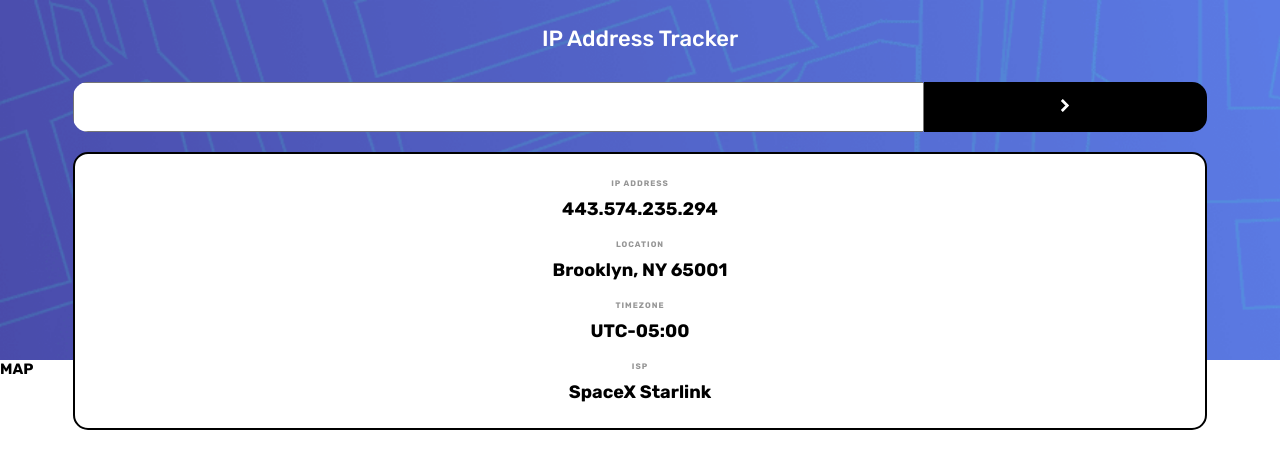
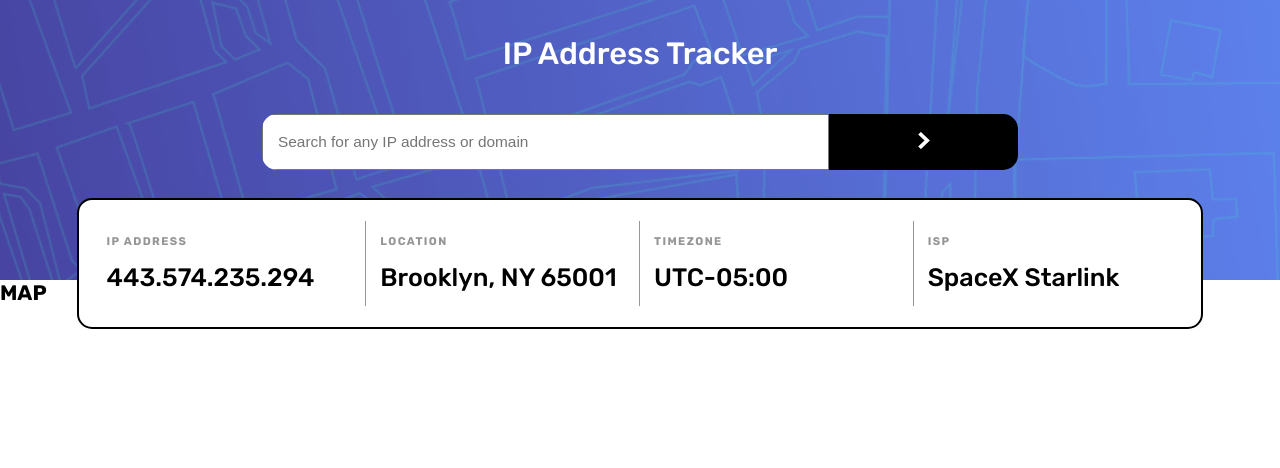
Before and after one commit to David-Henery4/IP-Address-Tracker, a React (Create React App) app: page / in a window 1280 px wide. Shown: the top 468 px of the page. Built offline with nearby package versions, Linux system fonts and the light colour scheme.

Commit message:
responsive header ui

```diff
--- a/src/components/Input.js
+++ b/src/components/Input.js
@@ -3,7 +3,7 @@ import Yes from "../images/icon-arrow.svg"
 const Input = () => {
   return (
     <div className="input-container">
-      <input type="text" className="input__search input" />
+      <input type="text" placeholder='Search for any IP address or domain' className="input__search input" />
       <button className="input__button input">
         <img src={Yes} alt="" />
       </button>
--- a/src/sass/abstracts/_mixins.scss
+++ b/src/sass/abstracts/_mixins.scss
@@ -0,0 +1,21 @@
+
+@mixin respon ($breakpoint) {
+    @if $breakpoint == tab {
+        // 46.25em = 740px
+        // 45.93em = 735px
+        //44.68em = 715px
+        @media (min-width: 44.68em){
+            @content
+        }
+    };
+    @if $breakpoint == lapsml {
+        @media (min-width: 63.75em) { // 1020px
+            @content
+        }
+    };
+    @if $breakpoint == laplg {
+        @media (min-width: 78.12em) { // 1250px
+            @content
+        }
+    };
+};
--- a/src/sass/base/_base.scss
+++ b/src/sass/base/_base.scss
@@ -8,4 +8,11 @@
 
 html{
     font-size: 62.5%; // default 10px = 1rem
+    // 68.7% = 11px
+    @include respon (tab){
+        font-size: 75%; // 12px = 1rem
+    }
+    @include respon (laplg){
+        font-size: 87.5%; // 14px = 1rem
+    }
 }
--- a/src/sass/components/_display.scss
+++ b/src/sass/components/_display.scss
@@ -1,17 +1,22 @@
 .display{
     width: 90%;
-    // height: 20rem;
     background-color: $fontColorWhite;
     border-radius: 15px;
-    padding: 2.5rem 2rem;
-    display: flex;
-    gap: 2rem;
-    flex-direction: column;
-    justify-content: space-evenly;
-    align-items: center;
+    padding: 1.5rem 1rem;
+    display: grid;
+    grid-template-columns: repeat(auto-fit, minmax(210px,1fr));
     text-align: center;
+    @include respon (lapsml){
+        text-align: left;
+    }
     border: 2px solid black; // temp
     &-item{
+        padding: 1rem;
+        @include respon (lapsml){
+            &:not(:last-child){
+                border-right: 1px solid $darkGrey;
+            }
+        }
         h4{
             font-size: .8rem;
             color: $darkGrey;
@@ -21,19 +26,7 @@
         }
         p{
             font-size: 1.8rem;
-            font-weight: $rubik700;
+            font-weight: $rubik500;
         }
     }
-    &-ip{
-
-    }
-    &-location{
-
-    }
-    &-timezone{
-
-    }
-    &-isp{
-
-    }
 }
--- a/src/sass/components/_searchInput.scss
+++ b/src/sass/components/_searchInput.scss
@@ -1,22 +1,29 @@
 .input{
     height: 100%;
     &-container{
-        // padding: 1.2rem;
-        height: 5rem;
+        height: 4rem;
         width: 90%;
+        max-width: 460px;
         overflow: hidden;
         border-radius: 15px;
         display: flex;
+        @include respon (laplg){
+            max-width: 54rem;
+        }
     }
     &__search{
         width: 75%;
         padding: .5rem 1rem;
-        font-size: 1.5rem;
+        font-size: 1.1rem;
+        outline: none;
     }
     &__button{
         width: 25%;
         border: none;
         background-color: black;
+        &:hover{
+            cursor: pointer;
+        }
         img{
             height: auto;
             width: 1rem;
--- a/src/sass/layouts/_header.scss
+++ b/src/sass/layouts/_header.scss
@@ -8,13 +8,24 @@
     background-position: 55% center;
     display: grid;
     place-items: center;
+    @include respon (lapsml){
+        height: 40%;
+        background-position: center;
+    }
+    @include respon (laplg){
+        height: 35%;
+    }
     &-items{
         width: 100%;
+        max-width: 725px;
         display: flex;
         flex-direction: column;
         align-items: center;
         justify-content: flex-start;
         gap: 2rem;
+        @include respon (lapsml){
+        max-width:none;
+        }
     }
     &__title{
         font-size: 2.2rem;
```
